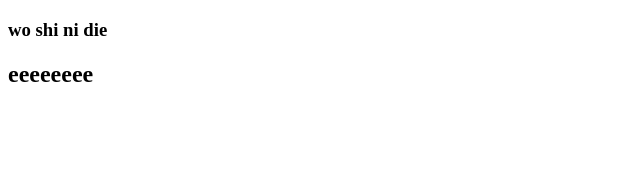
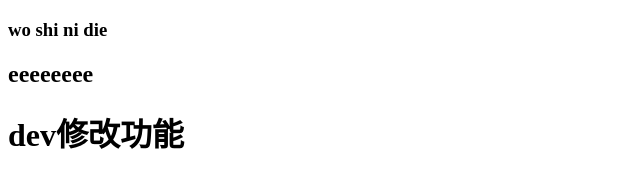
Before and after one commit to gotyang/study1917, a plain HTML site: page index.html in a window 1280 px wide. Shown: the whole page, without its empty margins (0-640 px from the left). Drawn offline with Linux system fonts and the light colour scheme.

Commit message:
dev增加功能

```diff
--- a/index.html
+++ b/index.html
@@ -9,5 +9,6 @@
 <body>
   <h3>wo shi ni die</h3>
   <h2>eeeeeeee</h2>
+  <h1>dev修改功能</h1>
 </body>
 </html>
```
